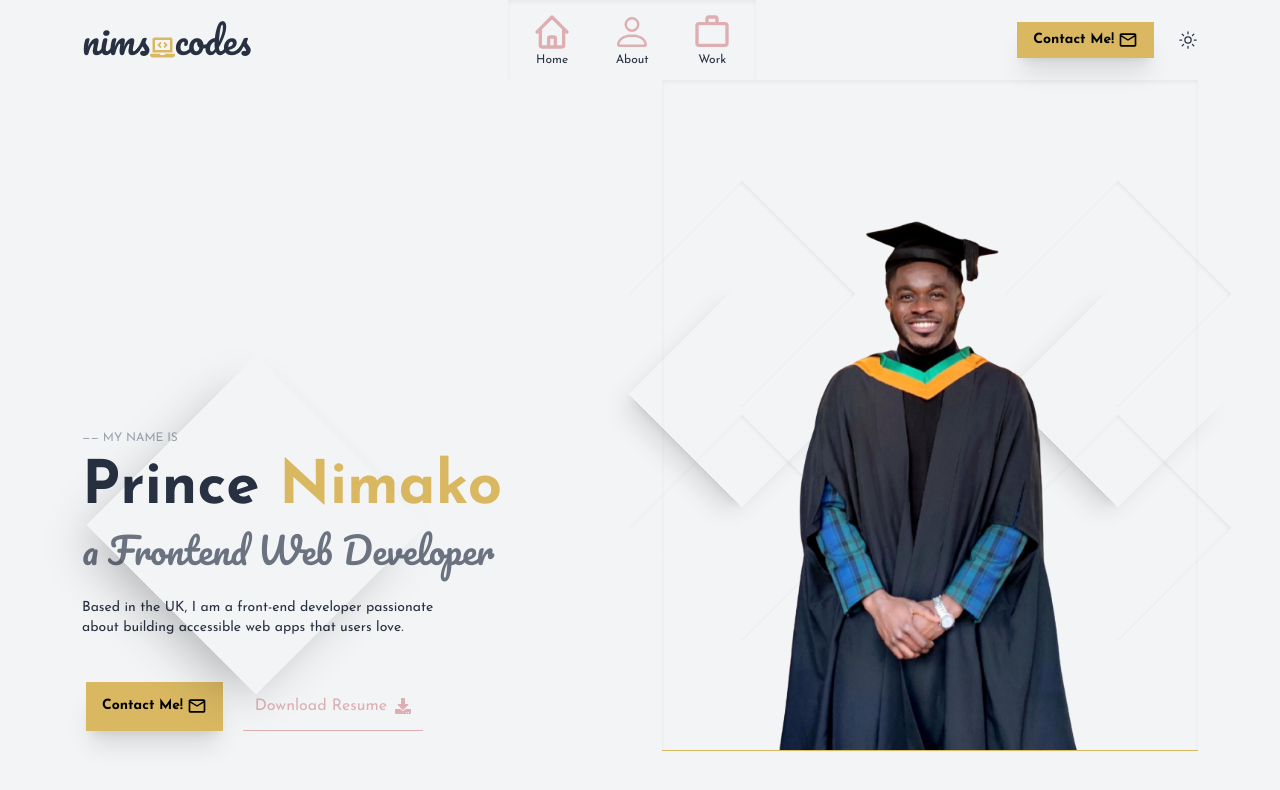
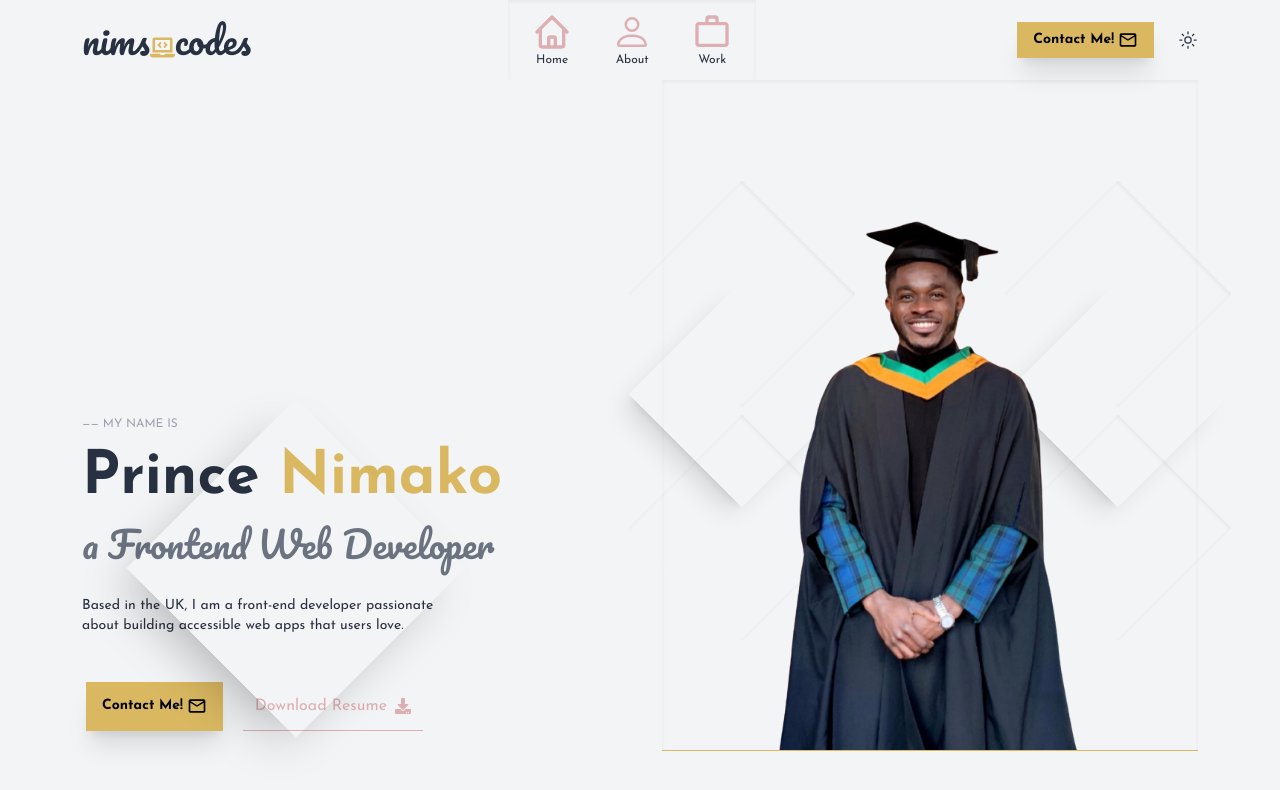
Before and after one commit to nimscodes/nimscodes, a React (Vite) app: page / in a window 1280 px wide. Shown: the top 790 px of the page. Built offline with nearby package versions, Linux system fonts and the light colour scheme.

Commit message:
some changes

```diff
--- a/src/components/LeftHero.jsx
+++ b/src/components/LeftHero.jsx
@@ -3,8 +3,8 @@ import Download from './Download';
 
 const LeftHero = () => {
   return (
-    <div className=" relative md:w-[48%] flex flex-col justify-end gap-3 mb-5">
-      <div className='absolute w-60 h-60 transform rotate-45 shadow-2xl top-[50%] left-[10%] '></div>
+    <div className=" relative md:w-[48%] flex flex-col justify-end gap-[30px] md:gap-4 mb-5">
+      <div className='absolute w-60 h-60 transform rotate-45 shadow-2xl md:top-[75%] md:left-[40%] top-1/2 left-1/2  -translate-x-1/2 -translate-y-1/2 '></div>
       <span className="text-xs md:text-md text-gray-400 dark:text-gray-600">
         —— MY NAME IS
       </span>
@@ -18,7 +18,7 @@ const LeftHero = () => {
         Based in the UK, I am a front-end developer passionate about building
         accessible web apps that users love.
       </p>
-      <div className="flex flex-col md:flex-row mt-8 gap-4">
+      <div className="flex flex-col md:flex-row mt-[30px] gap-4">
         <ContactMe />
         <Download />
       </div>
```
